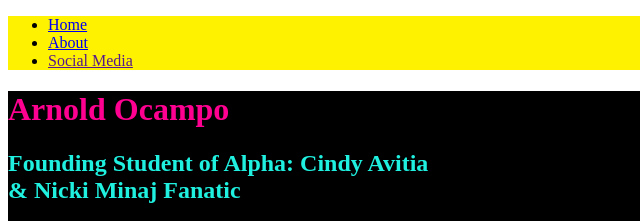
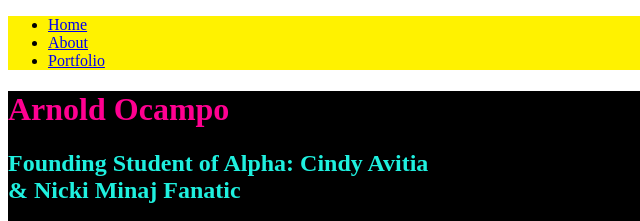
Before and after one commit to ArOcampo21/ArOcampo21.github.io, a plain HTML site: page index.html in a window 1280 px wide. Shown: the top 221 px of the page, 0-640 px from the left. Drawn offline with Linux system fonts and the light colour scheme.

Commit message:
Updated navbar with portfolio

```diff
--- a/index.html
+++ b/index.html
@@ -36,7 +36,7 @@
             <ul>
             <li><a href="#title">Home </a></li>
             <li><a href="#about">About</a></li>
-            <li><a href="">Social Media</a></li>
+            <li><a href="portfolio">Portfolio</a></li>
             </ul>
 
         </div>
```
